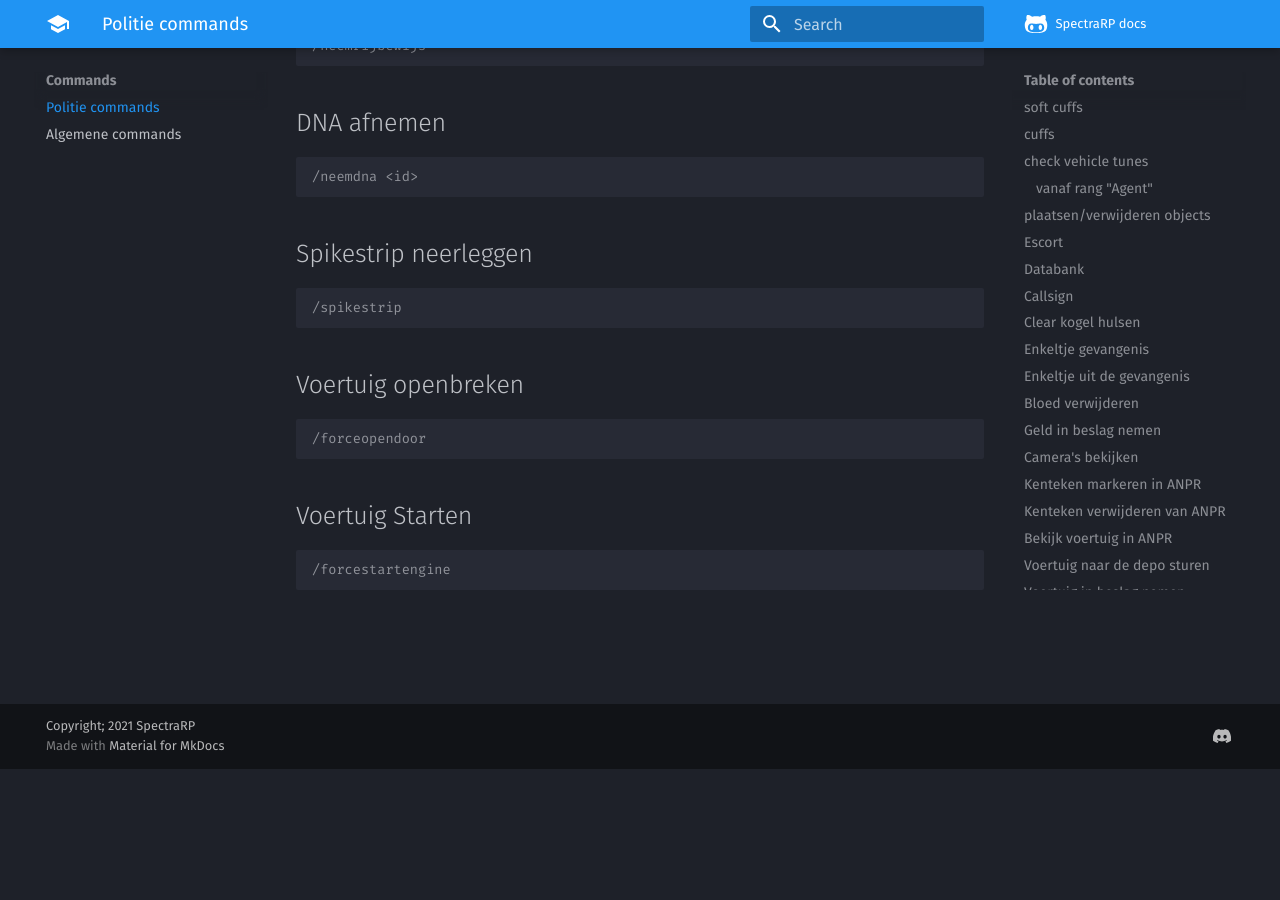
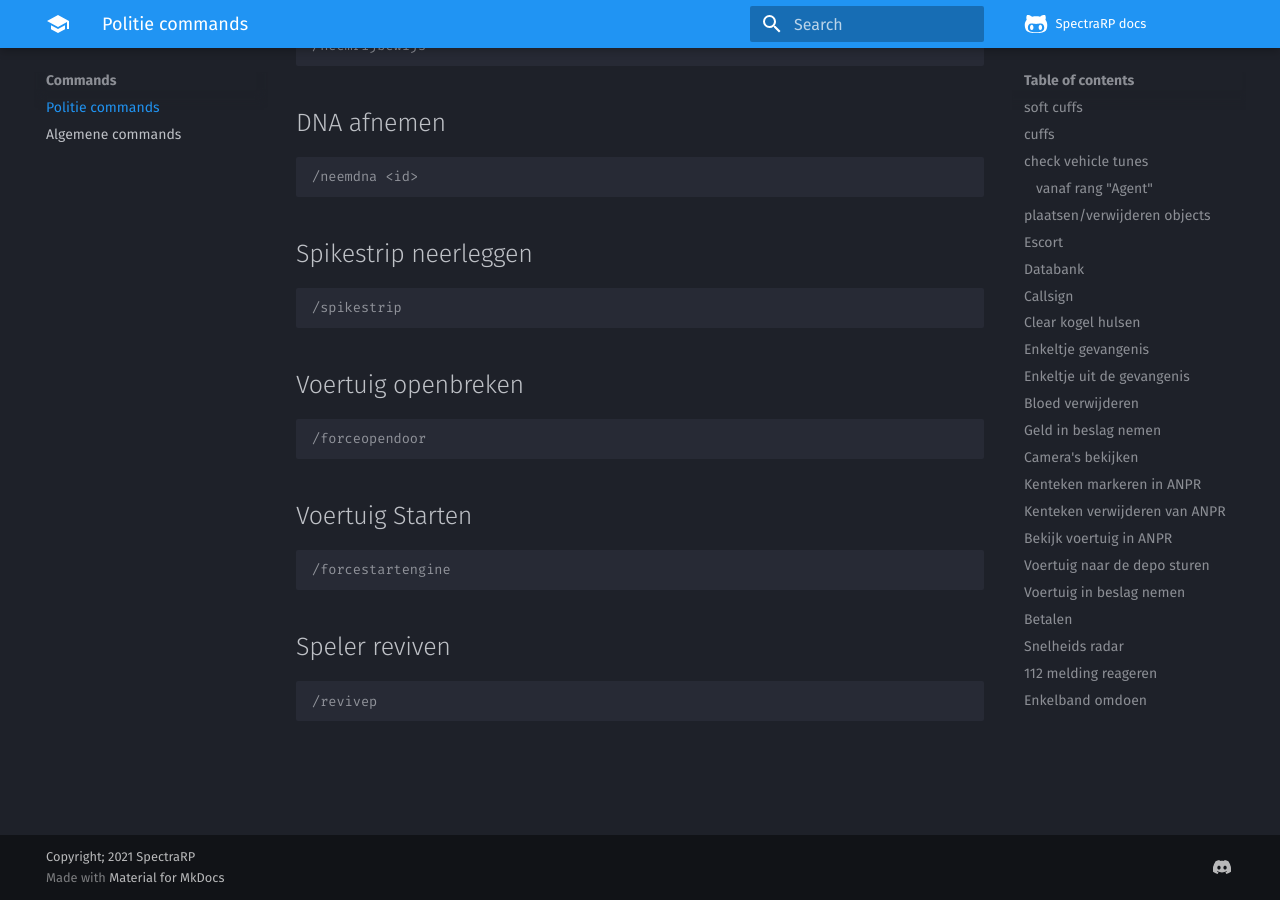
Before and after one commit to spectra-roleplay/docs, an MkDocs documentation site: the page built from docs/commands/Politie.md, in a window 1280 px wide and 900 px high, scrolled down 3453 px. Built offline with MkDocs 1.6.1 and Material for MkDocs 9.7.7, drawn with Linux system fonts in a browser that asks for light colours; comment, search, counter and statistics services are not loaded; before the commit the page ends 4222 px from its top, so only the background shows below that.

Commit message:
add revive cmd

````diff
--- a/docs/commands/Politie.md
+++ b/docs/commands/Politie.md
@@ -176,3 +176,9 @@
 ```lua
 /forcestartengine
 ```
+
+## Speler reviven
+
+```lua
+/revivep
+```
````
